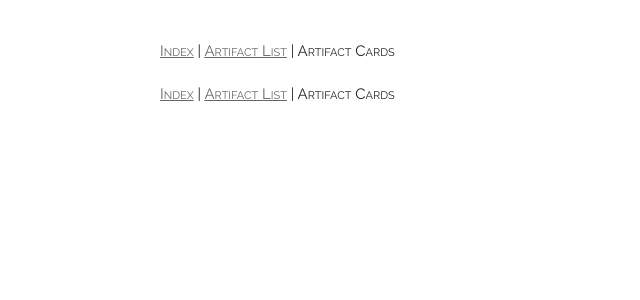
After one commit to michaelbirdtx/cyphersystem, a Django app: page /strange/artifacts/cards/ in a window 1280 px wide. The commit adds this page. Shown: the top 300 px of the page, without its empty margins (0-640 px from the left). Run offline with Django 3.2, Linux system fonts and the light colour scheme; the visitor is signed in with stand-in values (Sample User, id 1); data that the repository does not hold is empty.

Commit message:
Added artifacts cards page.

```diff
--- /dev/null
+++ b/cyphercore/templates/cyphercore/artifact_cards.html
@@ -0,0 +1,4 @@
+{% extends "cyphercore/base_artifact_cards.html" %}
+{% load static %}
+{% block title %}Cypher Core: Artifact Cards{% endblock %}
+{% block custom_css %}<link rel="stylesheet" type="text/css" href="{% static 'cyphercore/css/custom.css' %}" />{% endblock %}
--- /dev/null
+++ b/cyphercore/templates/cyphercore/base_artifact_cards.html
@@ -0,0 +1,11 @@
+{% extends "cyphercore/base.html" %}
+{% block content %}
+    <span class="breadcrumbs"><a href="../../">Index</a> | <a href="../">Artifact List</a> | Artifact Cards</span>
+    {% for artifact in artifact_list %}
+    <h1>{% block header_text %}Artifact: {{ artifact.name }}{% endblock %}</h1>
+    <h2>Level Range: {{ artifact.level_range }}</h2>
+    <div>{{ artifact.form|linebreaks }}{{ artifact.effect|linebreaks }}</div>
+    <hr class="breakafter" />
+    {% endfor %}
+    <span class="breadcrumbs"><a href="../../">Index</a> | <a href="../">Artifact List</a> | Artifact Cards</span>
+{% endblock %}
--- a/cyphercore/templates/cyphercore/base_artifact_list.html
+++ b/cyphercore/templates/cyphercore/base_artifact_list.html
@@ -1,7 +1,7 @@
 {% extends "cyphercore/base.html" %}
 {% block subtitle %}Artifacts{% endblock %}
 {% block content %}
-    <span class="breadcrumbs"><a href="../">Index</a> | Artifact List</span>
+    <span class="breadcrumbs"><a href="../">Index</a> | Artifact List | <a href="cards">Artifact Cards</span>
     <h1>{% block header_text %}Cypher Core: Artifacts{% endblock %}</h1>
     <hr/>
     <ul>
@@ -10,5 +10,5 @@
         {% endfor %}
     </ul>
     <hr />
-    <span class="breadcrumbs"><a href="../">Index</a> | Artifact List</span>
+    <span class="breadcrumbs"><a href="../">Index</a> | Artifact List | <a href="cards">Artifact Cards</span>
 {% endblock %}
--- a/cyphercore/urls.py
+++ b/cyphercore/urls.py
@@ -9,6 +9,7 @@ urlpatterns = [
     path('abilities/', views.AbilityListView.as_view(), name='ability_list'),
     path('abilities/<slug:slug>/', views.AbilityDetailView.as_view(), name='ability_detail'),
     path('artifacts/', views.ArtifactListView.as_view(), name='artifact_list'),
+    path('artifacts/cards/', views.ArtifactCardsView.as_view(), name='artifact_cards'),
     path('artifacts/<slug:slug>/', views.ArtifactDetailView.as_view(), name='artifact_detail'),
     path('characters/', views.CharacterListView.as_view(), name='character_list'),
     path('characters/<slug:slug>/', views.CharacterDetailView.as_view(), name='character_detail'),
--- a/cyphercore/views.py
+++ b/cyphercore/views.py
@@ -93,6 +93,11 @@ class ArtifactListView(LoginRequiredMixin, generic.ListView):
     model = Artifact
     template_name = 'cyphercore/artifact_list.html'
 
+class ArtifactCardsView(LoginRequiredMixin, generic.ListView):
+    login_url = BASE_LOGIN_URL
+    model = Artifact
+    template_name = 'cyphercore/artifact_cards.html'
+
 class ArtifactDetailView(LoginRequiredMixin, generic.DetailView):
     login_url = BASE_LOGIN_URL
     model = Artifact
--- a/cyphersystem/settings.py
+++ b/cyphersystem/settings.py
@@ -83,7 +83,7 @@ WSGI_APPLICATION = 'cyphersystem.wsgi.application'
 DATABASES = {
     'default': {
         'ENGINE': 'django.db.backends.postgresql',
-        'NAME': 'cyphersystem_v1_2',
+        'NAME': 'cyphersystem',
         'USER': 'postgres',
         'PASSWORD': 'blackbox',
         'HOST': '192.168.1.201',
--- /dev/null
+++ b/numenera/templates/numenera/artifact_cards.html
@@ -0,0 +1,4 @@
+{% extends "cyphercore/base_artifact_cards.html" %}
+{% load static %}
+{% block title %}Numenera: Artifact Cards{% endblock %}
+{% block custom_css %}<link rel="stylesheet" type="text/css" href="{% static 'numenera/css/custom.css' %}" />{% endblock %}
--- a/numenera/urls.py
+++ b/numenera/urls.py
@@ -9,6 +9,7 @@ urlpatterns = [
     path('abilities/', views.AbilityListView.as_view(), name='ability_list'),
     path('abilities/<slug:slug>/', views.AbilityDetailView.as_view(), name='ability_detail'),
     path('artifacts/', views.ArtifactListView.as_view(), name='artifact_list'),
+    path('artifacts/cards/', views.ArtifactCardsView.as_view(), name='artifact_cards'),
     path('artifacts/<slug:slug>/', views.ArtifactDetailView.as_view(), name='artifact_detail'),
     path('characters/', views.CharacterListView.as_view(), name='character_list'),
     path('characters/<slug:slug>/', views.CharacterDetailView.as_view(), name='character_detail'),
--- a/numenera/views.py
+++ b/numenera/views.py
@@ -93,6 +93,11 @@ class ArtifactListView(LoginRequiredMixin, generic.ListView):
     model = Artifact
     template_name = 'numenera/artifact_list.html'
 
+class ArtifactCardsView(LoginRequiredMixin, generic.ListView):
+    login_url = BASE_LOGIN_URL
+    model = Artifact
+    template_name = 'numenera/artifact_cards.html'
+
 class ArtifactDetailView(LoginRequiredMixin, generic.DetailView):
     login_url = BASE_LOGIN_URL
     model = Artifact
--- /dev/null
+++ b/strange/templates/strange/artifact_cards.html
@@ -0,0 +1,4 @@
+{% extends "cyphercore/base_artifact_cards.html" %}
+{% load static %}
+{% block title %}The Strange: Artifact Cards{% endblock %}
+{% block custom_css %}<link rel="stylesheet" type="text/css" href="{% static 'strange/css/custom.css' %}" />{% endblock %}
--- a/strange/urls.py
+++ b/strange/urls.py
@@ -9,6 +9,7 @@ urlpatterns = [
     path('abilities/', views.AbilityListView.as_view(), name='ability_list'),
     path('abilities/<slug:slug>/', views.AbilityDetailView.as_view(), name='ability_detail'),
     path('artifacts/', views.ArtifactListView.as_view(), name='artifact_list'),
+    path('artifacts/cards/', views.ArtifactCardsView.as_view(), name='artifact_cards'),
     path('artifacts/<slug:slug>/', views.ArtifactDetailView.as_view(), name='artifact_detail'),
     path('characters/', views.CharacterListView.as_view(), name='character_list'),
     path('characters/<slug:slug>/', views.CharacterDetailView.as_view(), name='character_detail'),
--- a/strange/views.py
+++ b/strange/views.py
@@ -93,6 +93,11 @@ class ArtifactListView(LoginRequiredMixin, generic.ListView):
     model = Artifact
     template_name = 'strange/artifact_list.html'
 
+class ArtifactCardsView(LoginRequiredMixin, generic.ListView):
+    login_url = BASE_LOGIN_URL
+    model = Artifact
+    template_name = 'strange/artifact_cards.html'
+
 class ArtifactDetailView(LoginRequiredMixin, generic.DetailView):
     login_url = BASE_LOGIN_URL
     model = Artifact
```
